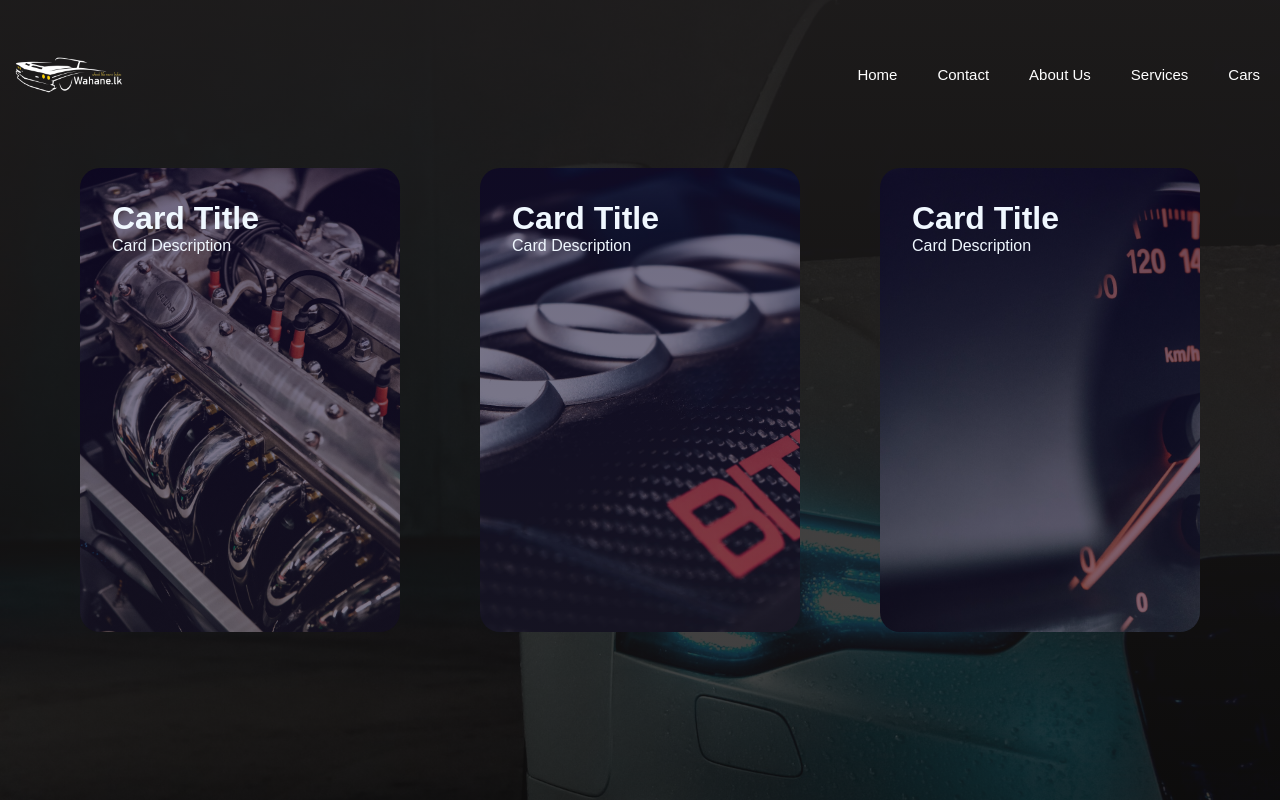
After one commit to chalindashyamal/Wahane.lk, a PHP site: page /audi.html in a window 1280 px wide. The commit adds this page. Run offline with PHP 8.4, Linux system fonts and the light colour scheme.

Commit message:
adding new pages

```diff
--- /dev/null
+++ b/audi.css
@@ -0,0 +1,70 @@
+* {
+    margin: 0;
+    padding: 0;
+    font-family: "Orbitron", sans-serif;
+}
+body {
+    background-image: linear-gradient(
+            rgba(33, 31, 31, 0.859),
+            rgba(16, 15, 15, 0.792)
+        ),
+        url(sec01/04.jpg);
+    height: 100vh;
+    width: 100%;
+    background-position: center;
+    background-size: cover;
+    box-sizing: border-box;
+    position: relative;
+}
+
+.card-container {
+    width: 100%;
+    height: 100vh;
+    display: flex;
+    flex-direction: row;
+    justify-content: space-evenly;
+    flex-wrap: nowrap;
+    align-items: center;
+}
+
+.card-container .card {
+    background: white;
+    width: 20%;
+    height: 25em;
+    padding: 2em;
+    border-radius: 20px;
+    color: aliceblue;
+    transition: 0.2s ease-in-out;
+}
+
+.card-container .card:hover {
+    scale: 1.05;
+}
+
+.card:nth-child(1) {
+    background-image: linear-gradient(
+            rgba(11, 3, 44, 0.588),
+            rgba(21, 17, 42, 0.534)
+        ),
+        url("/sec01/01.jpg");
+    background-repeat: no-repeat;
+    background-size: cover;
+}
+.card:nth-child(2) {
+    background-image: linear-gradient(
+            rgba(11, 3, 44, 0.588),
+            rgba(21, 17, 42, 0.534)
+        ),
+        url("/sec01/02.jpg");
+    background-repeat: no-repeat;
+    background-size: cover;
+}
+.card:nth-child(3) {
+    background-image: linear-gradient(
+            rgba(11, 3, 44, 0.588),
+            rgba(21, 17, 42, 0.534)
+        ),
+        url("/sec01/03.jpg");
+    background-repeat: no-repeat;
+    background-size: cover;
+}
--- /dev/null
+++ b/audi.html
@@ -0,0 +1,37 @@
+<!DOCTYPE html>
+<html lang="en">
+    <head>
+        <meta charset="UTF-8" />
+        <meta http-equiv="X-UA-Compatible" content="IE=edge" />
+        <meta name="viewport" content="width=device-width, initial-scale=1.0" />
+        <link rel="stylesheet" href="index.css" />
+        <link rel="stylesheet" href="audi.css" />
+        <title>Wahane</title>
+    </head>
+    <body>
+        <div class="nav">
+            <img src="img/logo.png" class="logo" />
+            <ul>
+                <li><a href="/">Home</a></li>
+                <li><a href="/index.html#contact">Contact</a></li>
+                <li><a href="/about.html">About Us</a></li>
+                <li><a href="#">Services</a></li>
+                <li><a href="#">Cars</a></li>
+            </ul>
+        </div>
+        <div class="card-container">
+            <div class="card">
+                <h1>Card Title</h1>
+                <p>Card Description</p>
+            </div>
+            <div class="card">
+                <h1>Card Title</h1>
+                <p>Card Description</p>
+            </div>
+            <div class="card">
+                <h1>Card Title</h1>
+                <p>Card Description</p>
+            </div>
+        </div>
+    </body>
+</html>
--- a/index.css
+++ b/index.css
@@ -67,7 +67,7 @@ btn:active {
         ),
         url(img/03.jpg);
 }
-#container04 {
+#contact {
     background-image: linear-gradient(
             rgba(11, 3, 44, 0.588),
             rgba(21, 17, 42, 0.534)
@@ -83,7 +83,7 @@ btn:active {
     gap: 2em;
 }
 
-#container04 div#top {
+#contact div#top {
     display: flex;
     flex-direction: row;
     align-content: center;
@@ -92,13 +92,13 @@ btn:active {
     align-items: center;
 }
 
-#container04 div#top .card form {
+#contact div#top .card form {
     display: flex;
     flex-direction: column;
     flex-wrap: nowrap;
     gap: 1em;
 }
-#container04 div#top .card form input {
+#contact div#top .card form input {
     border: none;
     outline: none;
     display: inline-block;
@@ -110,7 +110,7 @@ btn:active {
     padding: 0 18px;
 }
 
-#container04 div#bottom #smcontainer {
+#contact div#bottom #smcontainer {
     display: flex;
     flex-direction: row;
     flex-wrap: nowrap;
@@ -119,7 +119,7 @@ btn:active {
     gap: 2em;
 }
 
-#container04 div#bottom #smcontainer a i {
+#contact div#bottom #smcontainer a i {
     color: white;
     font-size: 3em;
     transition: 0.2s;
@@ -127,7 +127,7 @@ btn:active {
     background-color: rgba(255, 255, 255, 0);
     border-radius: 20%;
 }
-#container04 div#bottom #smcontainer a i:hover {
+#contact div#bottom #smcontainer a i:hover {
     color: black;
     font-size: 3em;
     background-color: #fff;
```
Also changed, not shown: chevrolet.css (added, +70 -0 lines), chevrolet.html (added, +37 -0 lines), index.html (+11 -17 lines), about.html (deleted), sec01/01.jpg (added), sec01/02.jpg (added), sec01/03.jpg (added), sec01/04.jpg (added), sec02/001.jpg (added), sec02/002.jpg (added), sec02/003.jpg (added), sec02/miko-pogosyan-c7E7azniSTU-unsplash.jpg (added).
